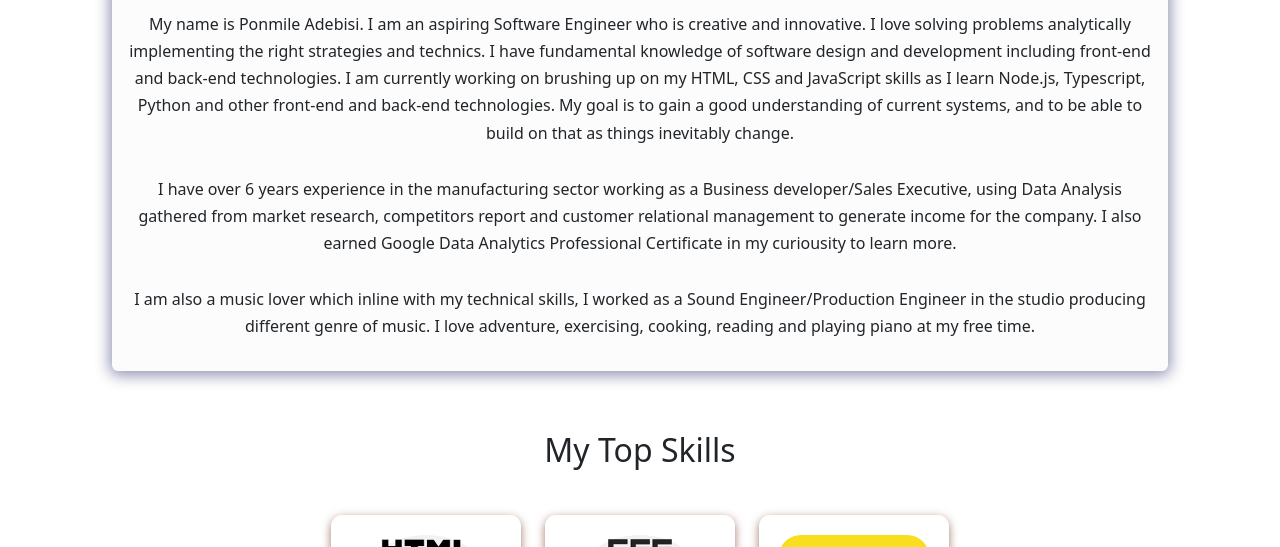
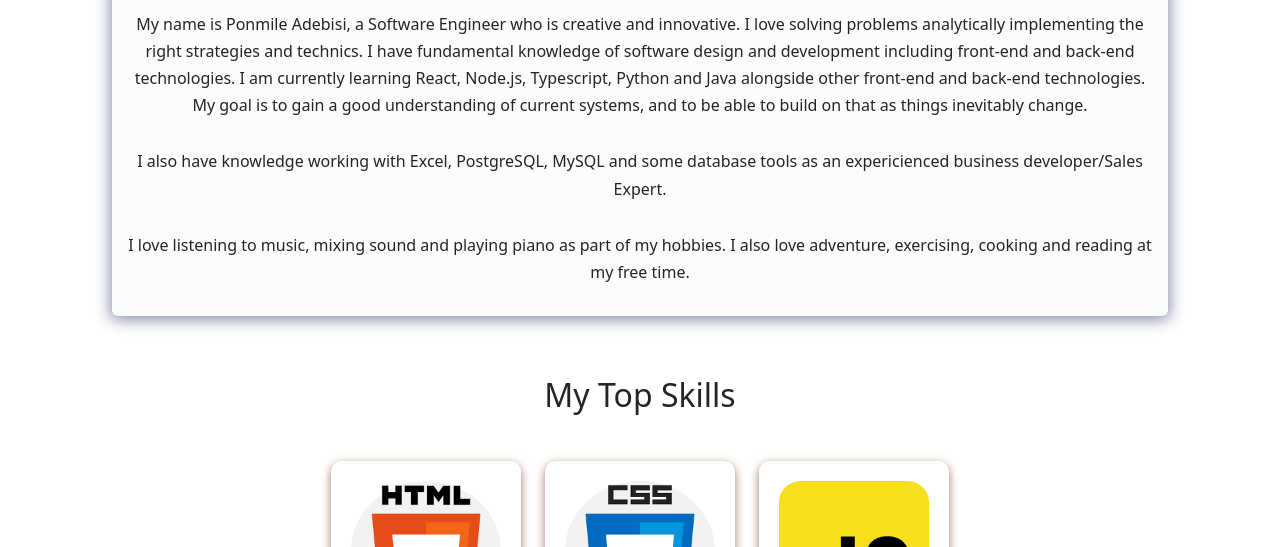
Before and after one commit to pjmiles/ponmile, a plain HTML site: page index.html in a window 1280 px wide. Shown: the part 694-1241 px from the top of the page. Drawn offline with nearby package versions, Linux system fonts and the light colour scheme; a script that the page names is missing.

Commit message:
bio text edit

```diff
--- a/index.html
+++ b/index.html
@@ -1,7 +1,7 @@
     <!DOCTYPE html>
     <html lang="en" dir="ltr">
     <head>
-    <title>Ponmile Adebisi | Software Engineer </title>
+    <title>Ponmile Adebisi | Software Engineer</title>
         <meta http-equiv="X-UA-Compatible" content="IE=edge"/>
         <meta name="viewpoint" content="width=device-width, initial-scale=1.0"/>
         <link rel="stylesheet" type="text/css" href="styles.css"/>
@@ -35,13 +35,13 @@
   <div class="bio animate__animated animate__shakeX">
   <h2>Aboute Me</h2>
   <p>
-    My name is Ponmile Adebisi. I am an aspiring Software Engineer who is creative and innovative.
+    My name is Ponmile Adebisi, a Software Engineer who is creative and innovative.
     I love solving problems analytically implementing the right strategies and technics. I have fundamental knowledge of software design and development including front-end and back-end technologies.
-    I am currently working on brushing up on my HTML, CSS and JavaScript skills as I learn Node.js, Typescript, Python and other front-end and back-end technologies.
+    I am currently learning React, Node.js, Typescript, Python and Java alongside other front-end and back-end technologies.
     My goal is to gain a good understanding of current systems, and to be able to build on that as things inevitably change.
   </p>
-    <p>I have over 6 years experience in the manufacturing sector working as a Business developer/Sales Executive, using Data Analysis gathered from market research, competitors report and customer relational management to generate income for the company. I also earned Google Data Analytics Professional Certificate in my curiousity to learn more. </p>
-    <p>I am also a music lover which inline with my technical skills, I worked as a Sound Engineer/Production Engineer in the studio producing different genre of music. I love adventure, exercising, cooking, reading and playing piano at my free time.</p>
+    <p>I also have knowledge working with Excel, PostgreSQL, MySQL and some database tools as an expericienced business developer/Sales Expert. </p>
+    <p>I love listening to music, mixing sound and playing piano as part of my hobbies. I also love adventure, exercising, cooking and reading at my free time.</p>
   </div>
 </section>
 
```
